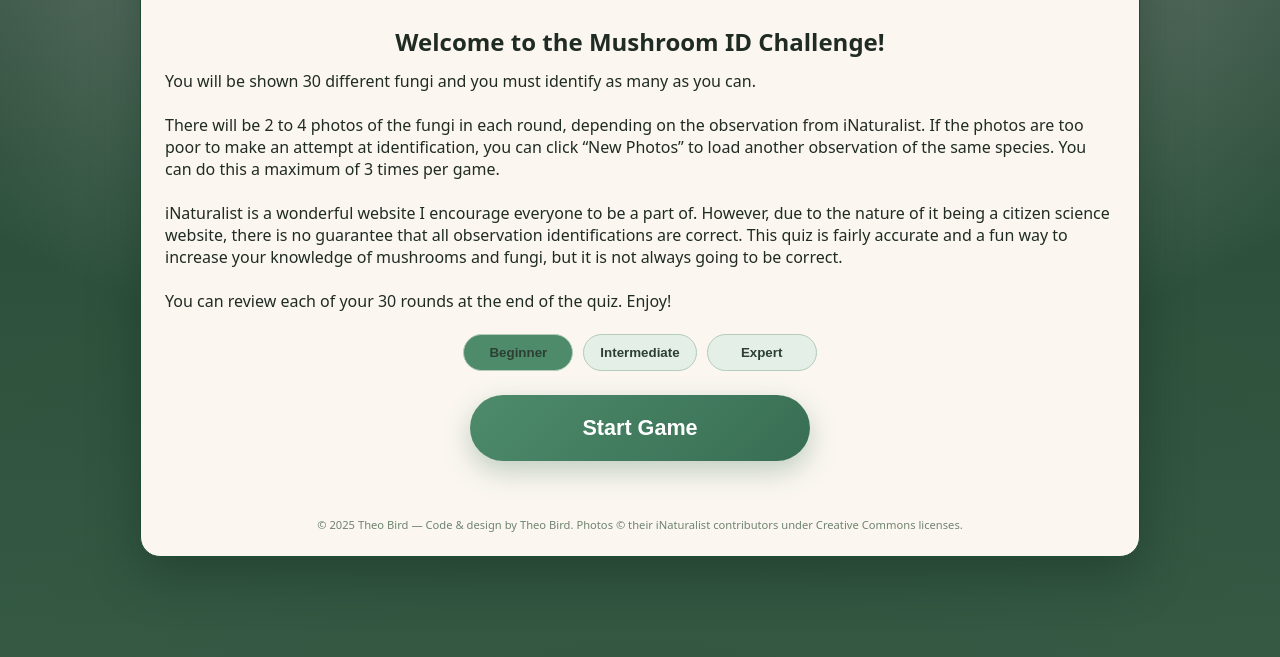
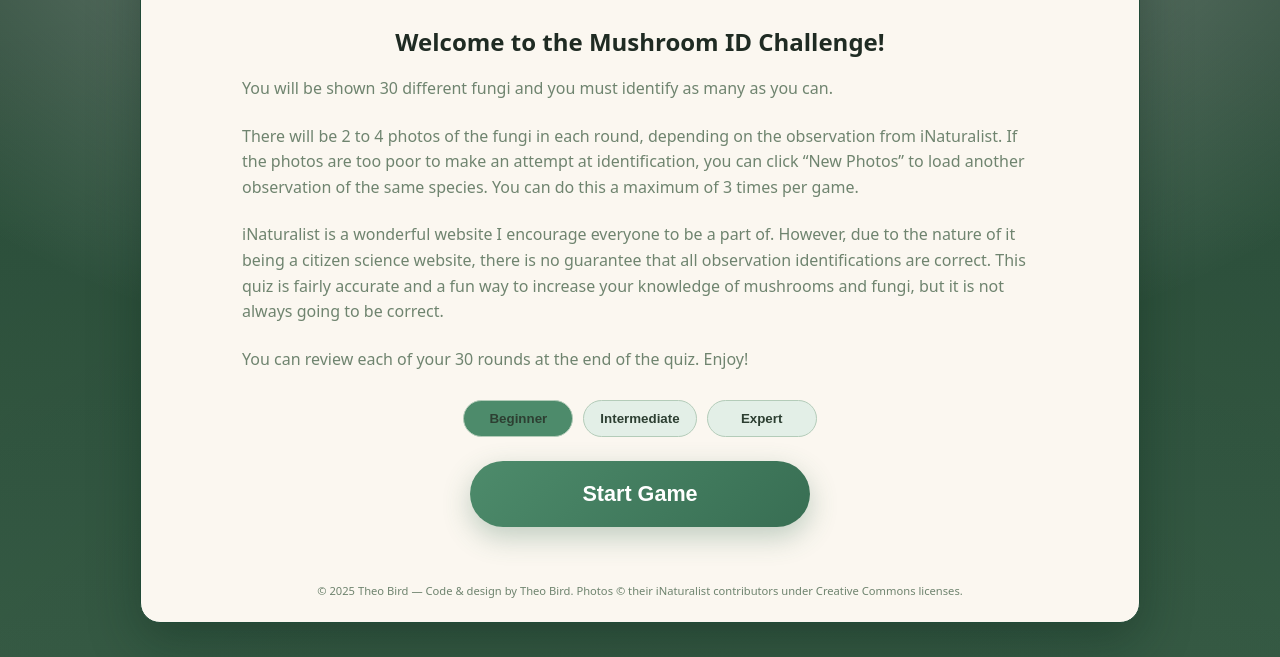
Before and after one commit to theonlybird/fungidentification, a website: page index.html in a window 1280 px wide. Shown: the part 143-800 px from the top of the page. Drawn offline with Linux system fonts and the light colour scheme.

Commit message:
Update index.html
Landing page text

```diff
--- a/index.html
+++ b/index.html
@@ -58,6 +58,21 @@
   padding: clamp(16px, 2.6vw, 20px) clamp(32px, 6.5vw, 48px);
   min-width: clamp(220px, 42vw, 340px);
   border-radius: 999px;
+}
+
+/* Welcome screen intro text */
+#start .intro{
+  max-width: 820px;
+  margin: 18px auto 28px;
+  padding: 0 12px;
+  color: var(--muted);
+  font-size: 1rem;
+  line-height: 1.6;
+  text-align: left;
+}
+#start .intro p{ margin: 0 0 12px; }
+@media (max-width: 560px){
+  #start .intro{ font-size: .97rem; line-height: 1.55; }
 }
 
 /* Large gap before copyright on the landing screen */
```
